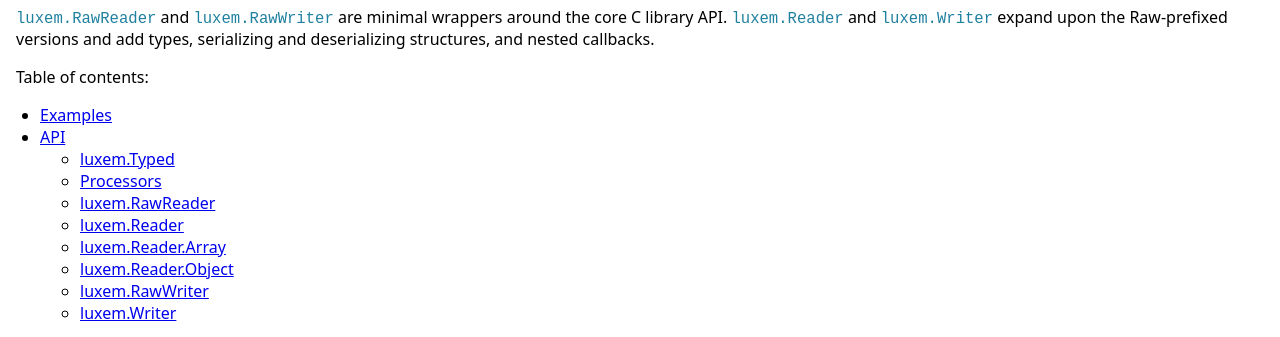
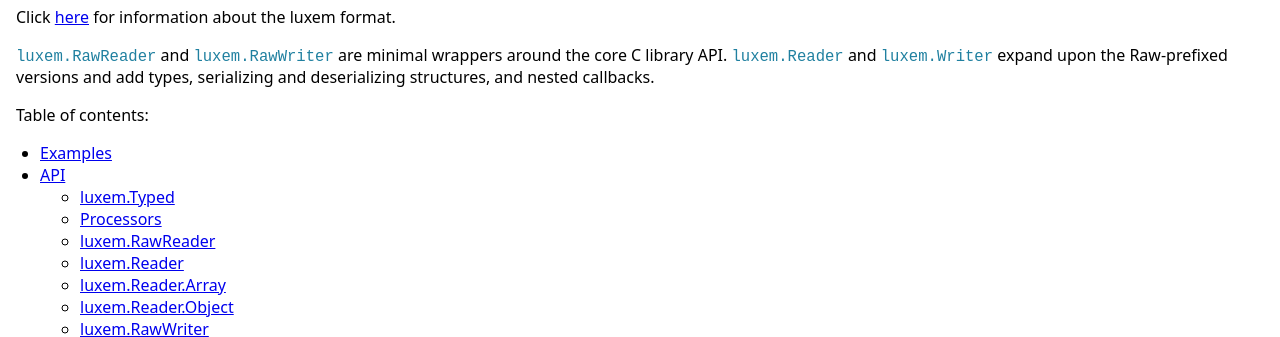
Before and after one commit to rendaw/luxem-python, a plain HTML site: page index.html in a window 1280 px wide. Shown: the part 80-417 px from the top of the page. Drawn offline with Linux system fonts and the light colour scheme.

Commit message:
Added link to main luxem repository.

```diff
--- a/index.html
+++ b/index.html
@@ -21,6 +21,7 @@ span.pre { font-family: monospace; font-size: 1.2em; color: #2080A0; }
 <body>
 
 <h1>luxem Python Documentation</h1>
+<p>Click <a href="https://github.com/Rendaw/luxem">here</a> for information about the luxem format.</p>
 <p><span class="pre">luxem.RawReader</span> and <span class="pre">luxem.RawWriter</span> are minimal wrappers around the core C library API.  <span class="pre">luxem.Reader</span> and <span class="pre">luxem.Writer</span> expand upon the Raw-prefixed versions and add types, serializing and deserializing structures, and nested callbacks.</p>
 <p>Table of contents:</p>
 <ul>
```
